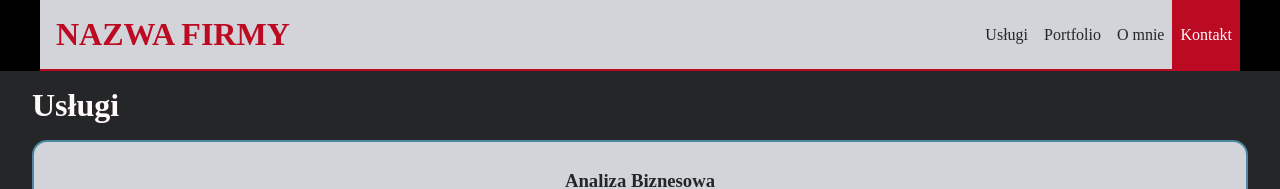
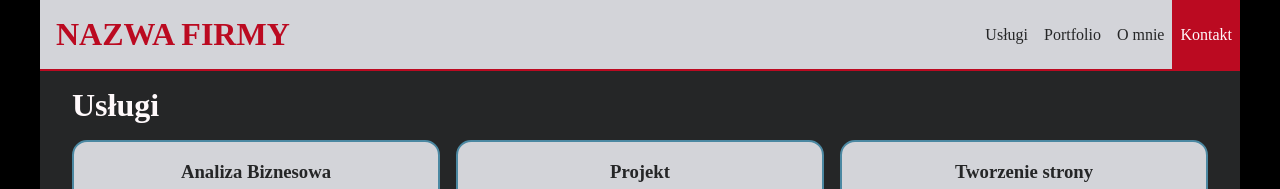
Before and after one commit to MichalKRZ-pl/ownWebpageTemplate, a website: page uslugi.html in a window 1280 px wide. Shown: the top 189 px of the page. Drawn offline with nearby package versions, Linux system fonts and the light colour scheme.

Commit message:
media styles for uslugi subpage

```diff
--- a/src/sass/_medium.scss
+++ b/src/sass/_medium.scss
@@ -9,8 +9,7 @@
     }
   }
 
-  .portfolio
-  {
+  .portfolio {
     flex-direction: row;
     flex-wrap: wrap;
     justify-content: space-between;
@@ -31,4 +30,14 @@
     }
   }
 
+  .services-page {
+    grid-template-columns: 1fr 1fr 1fr;
+    &__header {
+      grid-column: 1/4;
+    }
+
+    .services__card:last-child {
+      grid-column: 2/3;
+    }
+  }
 }
--- a/src/sass/_small.scss
+++ b/src/sass/_small.scss
@@ -33,12 +33,12 @@
     }
   }
 
-  // .services {
-  //   &__card {
-  //     width: 50%;
-
-  //   }
-  // }
+  .services-page {
+    grid-template-columns: 1fr 1fr;
+    &__header {
+      grid-column: 1/3;
+    }
+  }
 
   .footer {
     padding: 0.5em;
--- a/src/sass/main.scss
+++ b/src/sass/main.scss
@@ -429,7 +429,7 @@ section {
 
   .services__title {
     order: -1;
-    margin-top: 1em;
+    margin-top: 0.5em;
   }
 
   .services__img {
--- a/uslugi.html
+++ b/uslugi.html
@@ -42,7 +42,7 @@
 </nav>
 
     <main>
-      <section class="services-page">
+      <section class="services-page wrapper">
         <h1 class="services-page__header">Usługi</h1>
         <div class="services__card" onclick="window.location = 'uslugi.html'">
   <img
```
Also changed, not shown: kontakt.html (+1 -1 lines), dist/css/main.min.css, 2 other files.
